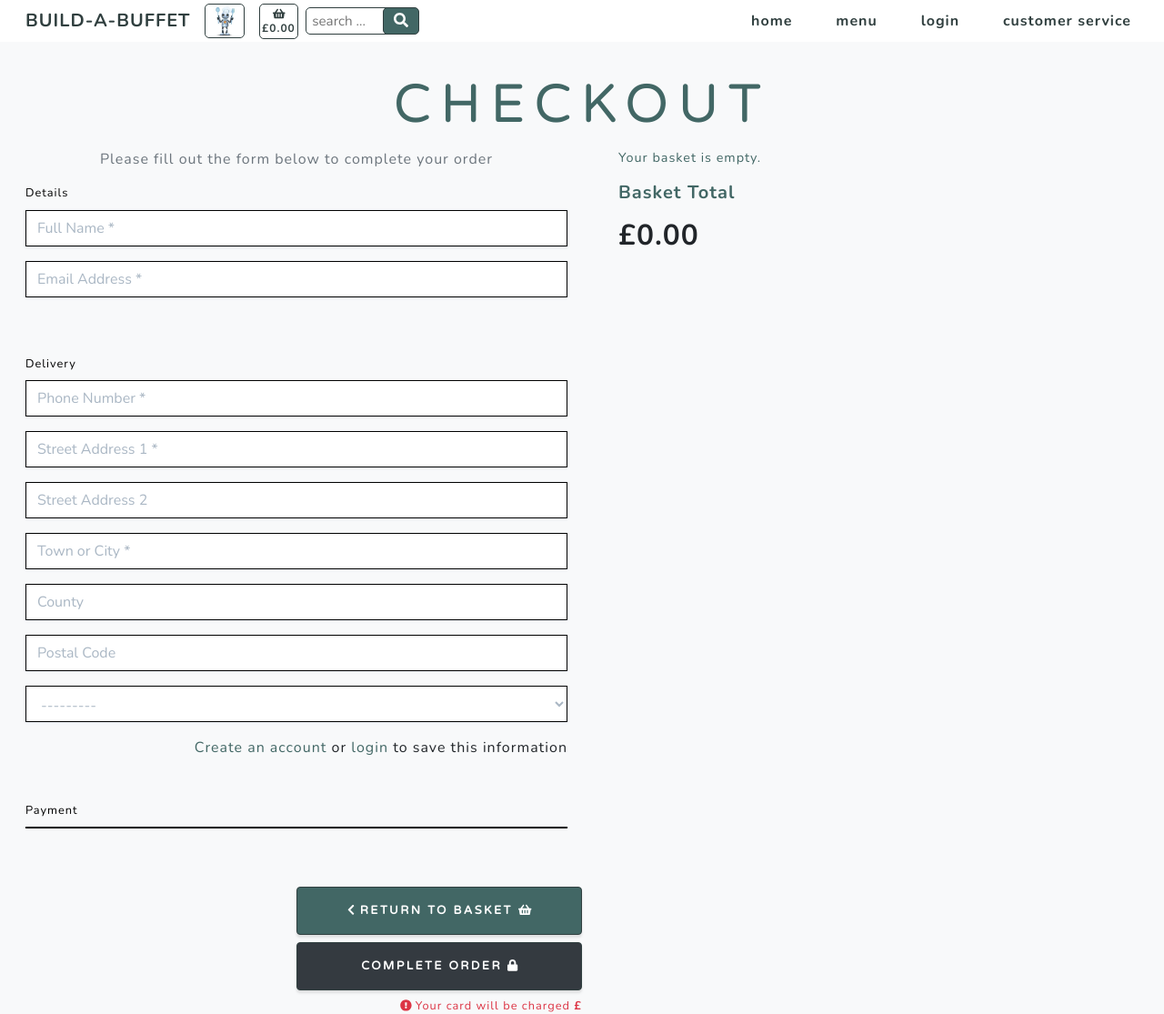
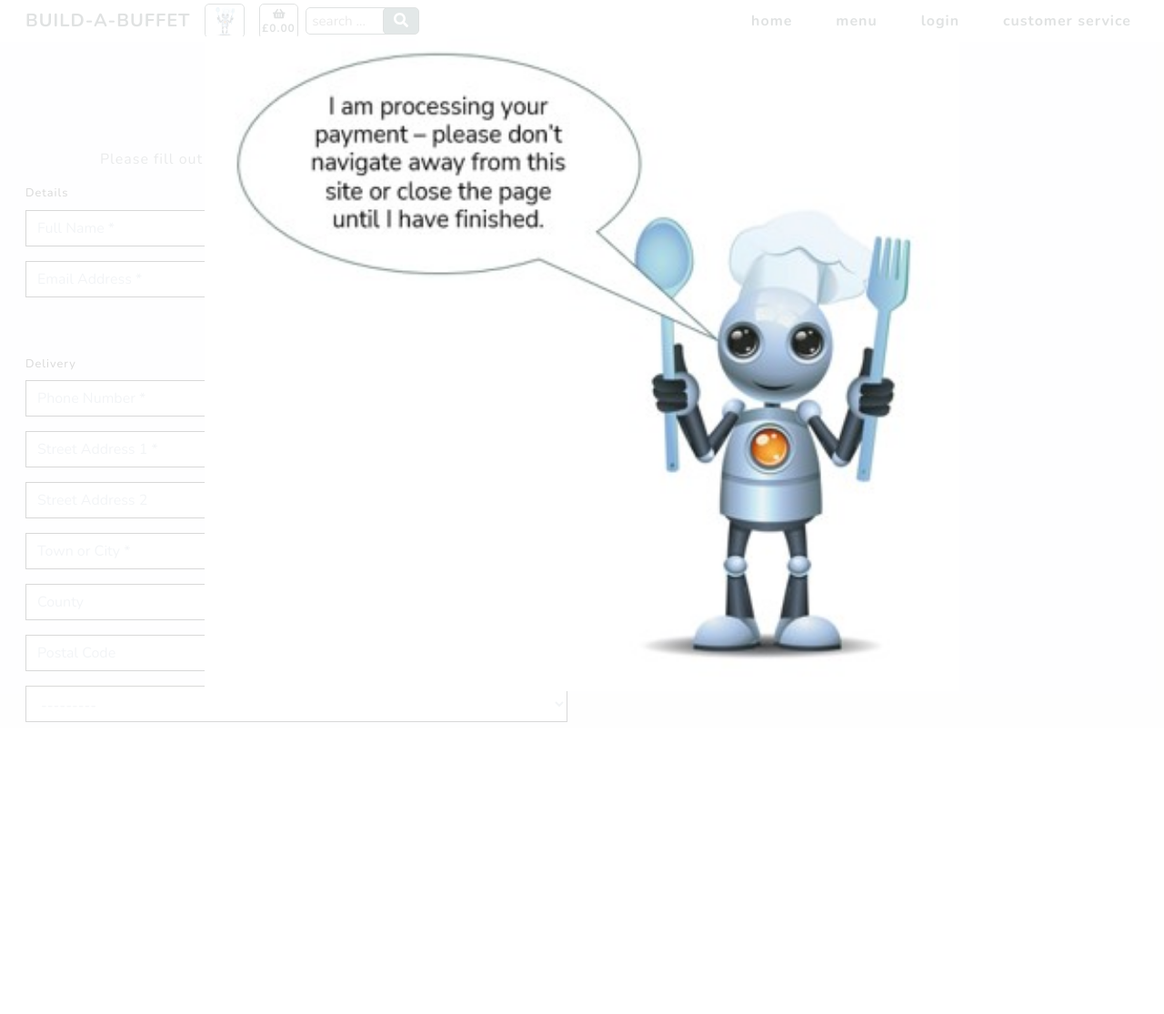
Before and after one commit to StuChapman/FS-MS-Project-Build-a-Buffet, a Django app: page /checkout/checkout/ in a window 1280 px wide. Shown: the top 1115 px of the page at 91% size. After the commit the page ends 794 px from the top, so only its background shows below. Run offline with Django 3.2, Linux system fonts and the light colour scheme; some libraries are stand-ins or nearby versions.

Commit message:
Build: styled loading-overlay

```diff
--- a/checkout/static/checkout/css/checkout.css
+++ b/checkout/static/checkout/css/checkout.css
@@ -48,20 +48,30 @@ select option[value=""] {
 }
 
 #loading-overlay {
-	display: none;
+	/* display: none; */
 	position: fixed;
     top: 0;
     left: 0;
     width: 100%;
     height: 100%;
-    background: rgba(23, 162, 184, .85);
+    background: rgba(255, 255, 255, 0.85);
     z-index: 9999;
 }
 
-.loading-spinner {
+.loading-image-div {
 	display: flex;
     align-items: center;
     justify-content: center;
     margin: 0;
     height: 100%;
 }
+
+@media screen and (orientation: landscape){ /* Credit: https://stackoverflow.com/questions/43589507/how-can-you-have-bootstrap-responsiveness-based-on-screen-ratio-instead-of-scree */
+    .loading-img {
+        height: 90vh;
+    }
+
+@media screen and (orientation: portrait){ /* Credit: https://stackoverflow.com/questions/43589507/how-can-you-have-bootstrap-responsiveness-based-on-screen-ratio-instead-of-scree */
+    .loading-img {
+        width: 90vw;
+    }
--- a/checkout/templates/checkout/checkout.html
+++ b/checkout/templates/checkout/checkout.html
@@ -190,7 +190,9 @@
         </div>
     </section>
     <div id="loading-overlay">
-        <img src="{{ MEDIA_URL }}assets/img/bartholemew-pay.jpg" alt="bartholemew">
+        <div class="loading-image-div">
+            <img class="loading-img" src="{{ MEDIA_URL }}assets/img/bartholemew-pay.jpg" alt="bartholemew">
+        </div>
     </div>
 {% include 'includes/contact.html' %}
 {% endblock %}
--- a/checkout/views.py
+++ b/checkout/views.py
@@ -202,13 +202,10 @@ def create_order(request):
                 )
                 return redirect(reverse('order_success', args=[order_number]))
             else:
-                messages.success(request, ('Form was not valid'))
                 return HttpResponse(status=200)
         except Exception as e:
-            messages.success(request, ('No paymentSuccess in request.POST:'))
             return HttpResponse(content=e, status=200)
     else:
-        messages.success(request, ('request was not POST'))
         return HttpResponse(status=200)
 
 
```
Also changed, not shown: db.sqlite3.
